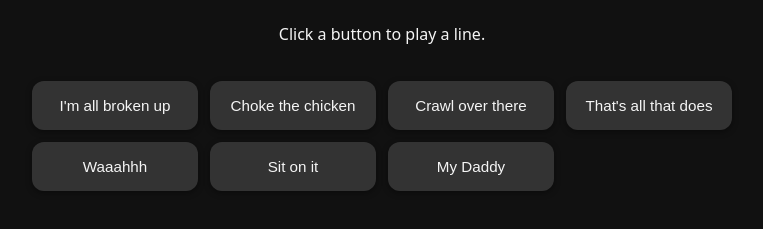
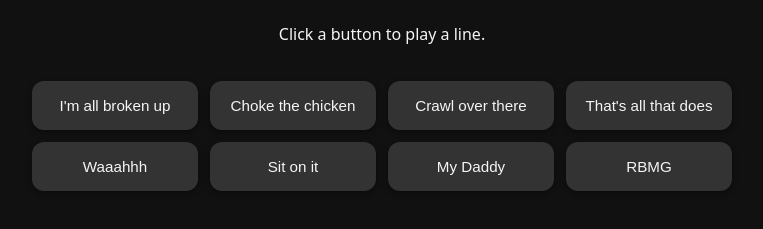
Before and after one commit to kpeterek/halloween-soundboard, a plain HTML site: page index.html in a window 1280 px wide. Shown: the part 87-316 px from the top of the page, without its empty margins (258-1021 px from the left). Drawn offline with Linux system fonts and the light colour scheme.

Commit message:
Update index.html
rbmg

```diff
--- a/index.html
+++ b/index.html
@@ -69,7 +69,8 @@
       { label: "That's all that does",    file: "thats_all_that_does.mp3" },
       { label: "Waaahhh",                 file: "waaaaahhhhh.mp3" },
       { label: "Sit on it",               file: "sit_on_it.mp3" },
-      { label: "My Daddy",               file: "my_daddy.mp3" }
+      { label: "My Daddy",               file: "my_daddy.mp3" },
+      { label: "RBMG",               file: "red_ball.mp3" }
     ];
 
     const boardEl = document.getElementById("board");
```
